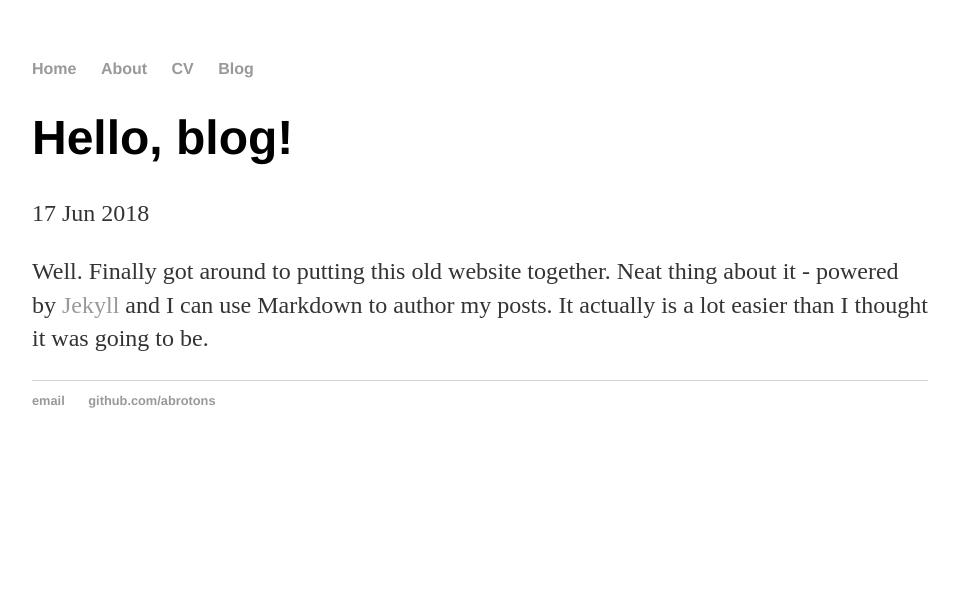
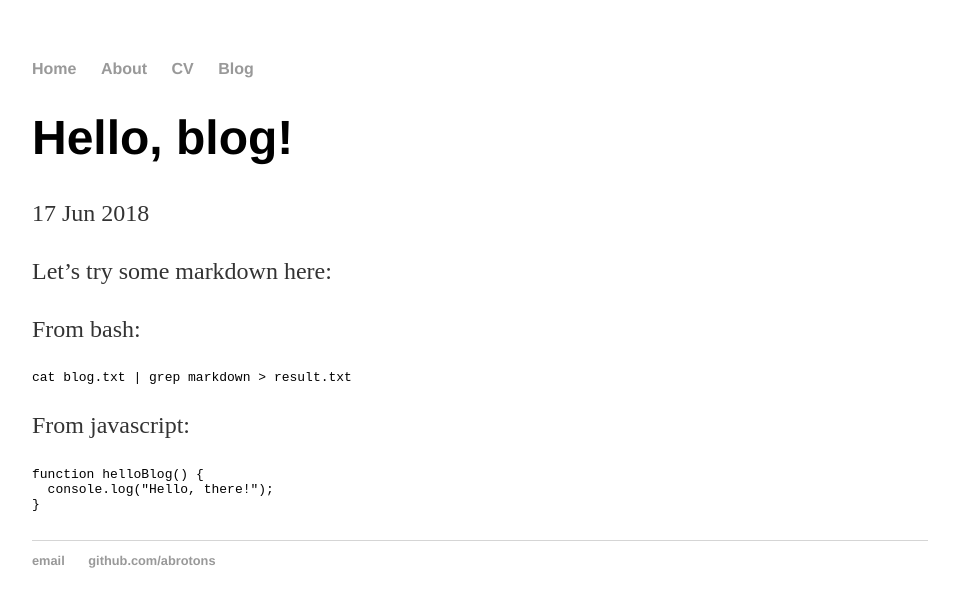
Before and after one commit to abrotons/abrotons.github.io, a Jekyll site: the page built from _posts/2018-06-17-hello-blog.md, in a window 1280 px wide. Shown: the top 607 px of the page, without its empty margins (160-1119 px from the left). Built offline with Jekyll 4.4.1, drawn with Linux system fonts in a browser that asks for light colours.

Commit message:
Added some markdown to first blog post.

````diff
--- a/_posts/2018-06-17-hello-blog.md
+++ b/_posts/2018-06-17-hello-blog.md
@@ -4,4 +4,20 @@ title: "Hello, blog!"
 date: 2018-06-17
 ---
 
-Well. Finally got around to putting this old website together. Neat thing about it - powered by [Jekyll](http://jekyllrb.com) and I can use Markdown to author my posts. It actually is a lot easier than I thought it was going to be.
+Let's try some markdown here:
+
+From bash:
+
+```bash
+cat blog.txt | grep markdown > result.txt
+```
+
+From javascript:
+
+
+```javascript
+function helloBlog() {
+  console.log("Hello, there!");
+}
+
+```
````
